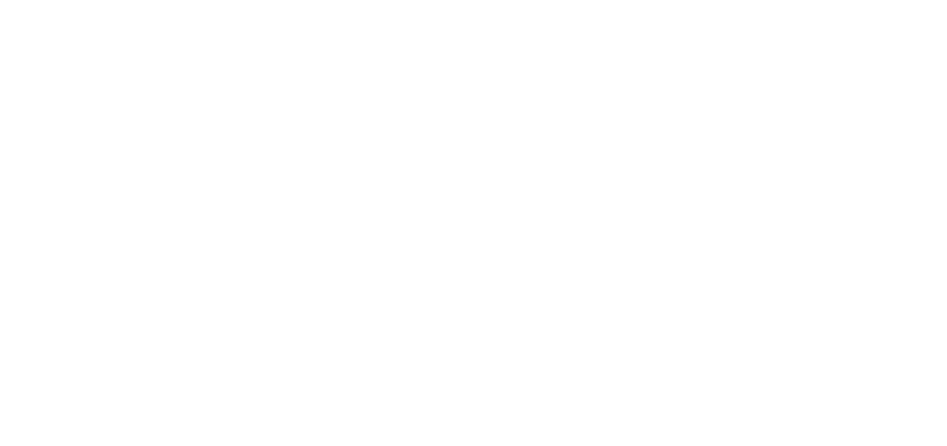
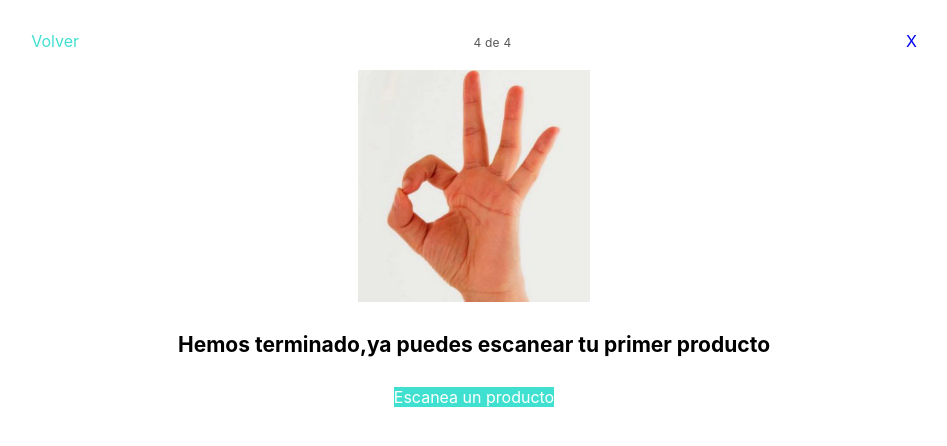
Before and after one commit to CarolinaAlbanS/alergenos, a React (Create React App) app: page /finishRegistro in a window 1280 px wide. Before the commit this address had no page. Shown: the top 446 px of the page, without its empty margins (166-1113 px from the left). Built offline with nearby package versions, Linux system fonts and the light colour scheme.

Commit message:
finalres

```diff
--- a/src/App.js
+++ b/src/App.js
@@ -14,6 +14,7 @@
 import Valoracion from "./paginas/valoracion/Valoracion";
 import Emergencia from "./componentes/emergencia/Emergencia";
 import SelecAlergenos from "./componentes/selecAlergenos/SelecAlergenos";
+import FinishRegistro from "./componentes/finalRegistro/FinishRegistro";
 
 
 
@@ -41,6 +42,11 @@
           <Route path="/" element={<Inicio />}></Route>
           <Route path="/emergencia" element={<Emergencia />}></Route>
           <Route path="/alergenos" element={<SelecAlergenos />}></Route>
+          <Route path="/finishRegistro" element={<FinishRegistro />}></Route>
+
+
+
+
 
 
         </Routes>
--- /dev/null
+++ b/src/componentes/finalRegistro/FinishRegistro.jsx
@@ -0,0 +1,31 @@
+import React from 'react'
+import { Link } from "react-router-dom";
+import "./FinishRegistro.scss";
+
+
+function FinishRegistro() {
+  return (
+    <div>
+    <div className='volver2'>
+     <Link to="/escaneo" className="volver1">
+        Volver
+      </Link>
+      <p className='paginacion4'>4 de 4</p>
+      <Link to="/escaneo" className="x1">
+        X
+      </Link>
+      </div>
+      <div className='foto1'>
+      <img class="picture1"src= "./img/ok@3x.png" alt="logo"></img>
+      </div>
+      <h1 className='titleone'>Hemos terminado,ya puedes escanear tu primer producto</h1>
+      <div className='botonir'>
+      <Link to="/escaneo" className="escanear">
+        Escanea un producto
+      </Link>
+      </div>
+    </div>
+  )
+}
+
+export default FinishRegistro
--- /dev/null
+++ b/src/componentes/finalRegistro/FinishRegistro.scss
@@ -0,0 +1,48 @@
+h1.titleone {
+    font-size: 21px;
+    text-align: center;
+    letter-spacing: normal;
+    margin-top: 30px;
+}
+
+p.paginacion4 {
+    text-align: center;
+    font-size: 12px;
+    letter-spacing: 0.24px;
+    margin-top: 35px;
+    margin-bottom: 20px;
+}
+.foto1 {
+    display: flex;
+    justify-content: center;
+}
+.picture1{
+    width: 232px;
+    text-align: center;
+}
+.botonir {
+    display: flex;
+    justify-content: center;
+    margin-top: 30px;
+
+    a.escanear {
+        size: 325pt x 50pt;
+        text-decoration: none;
+        color: white;
+        background: turquoise;
+    }
+}
+.volver2 {
+    display: flex;
+    flex-wrap: wrap;
+    align-items: baseline;
+    justify-content: space-around;
+
+    a.volver1 {
+        text-decoration: none;
+        color: turquoise;
+    }
+    a.x1 {
+        text-decoration: none;
+    }
+}
```
Also changed, not shown: src/componentes/finalRegistro/finalRegistro.jsx (deleted, +0 -11 lines).
